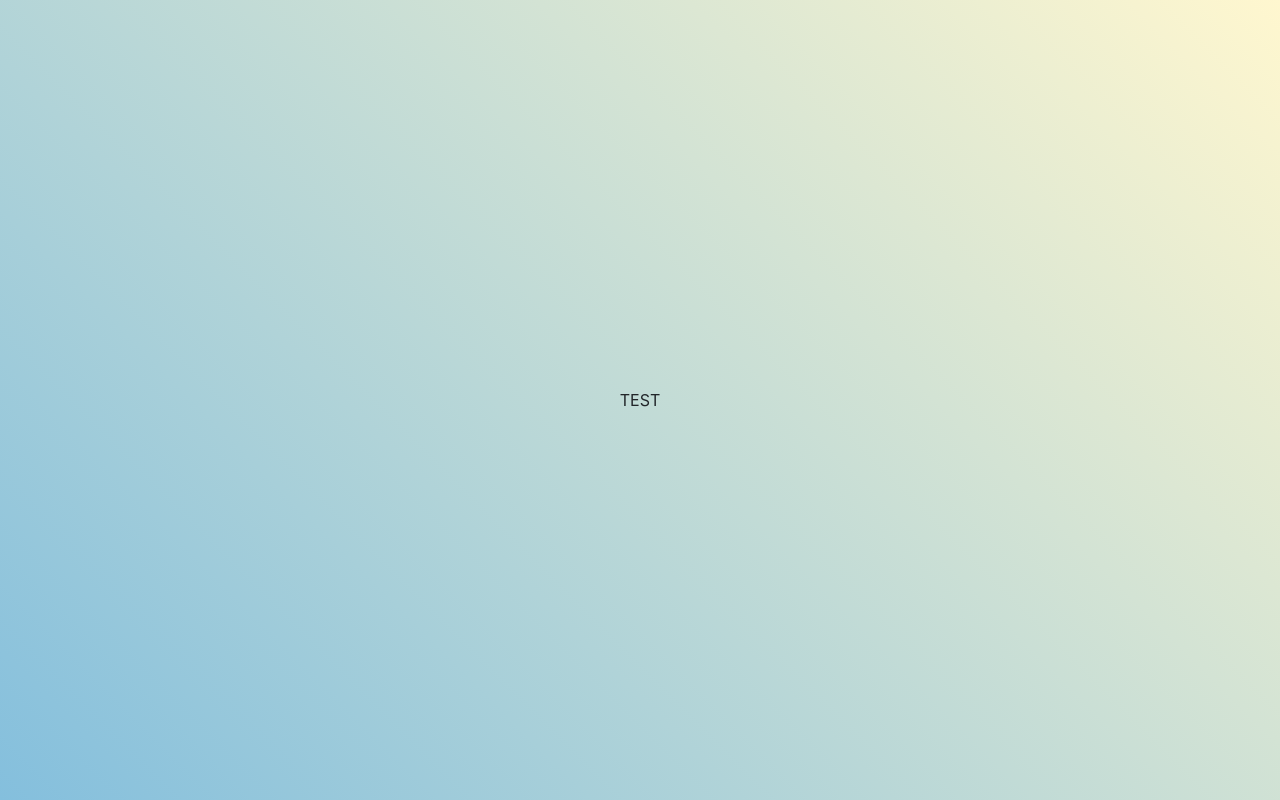
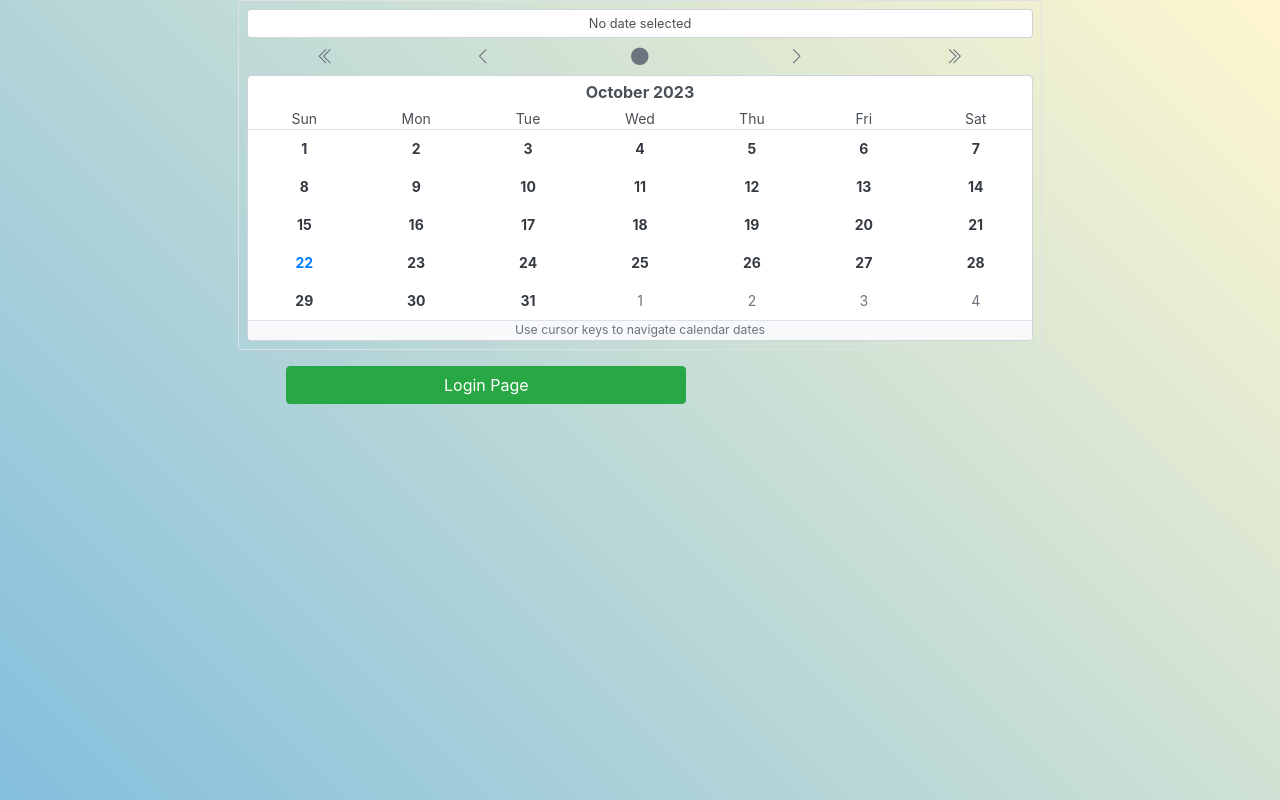
Before and after one commit to Phapaza/project1-IS_HELP_DESK, a Nuxt app: page / in a window 1280 px wide. Built offline with nearby package versions, Linux system fonts and the light colour scheme.

Commit message:
Update index.vue

```diff
--- a/pages/index.vue
+++ b/pages/index.vue
@@ -1,11 +1,31 @@
 <template>
-  <div class="container-fluid bg">
+  <div class="container-fluid">
     <div class="d-flex justify-content-center align-items-center min-vh-100">
-      TEST
+
+      <div class="min-vh-100 col-8" md="auto">
+        <b-calendar class="border rounded p-2" v-model="value" @context="onContext" block locale="en-US"></b-calendar>
+        <b-button class="mt-3 ml-5" type="submit" variant="success" style="width: 400px" href="/login">
+          Login Page
+        </b-button>
+      </div>
     </div>
   </div>
 </template>
-
+<script>
+export default {
+  data() {
+    return {
+      value: "",
+      context: null,
+    };
+  },
+  methods: {
+    onContext(ctx) {
+      this.context = ctx;
+    },
+  },
+};
+</script>
 <style>
 .custom-card {
   max-width: 470px;
@@ -19,7 +39,7 @@
   margin: 0 auto;
 }
 
-.bg {
-  background: linear-gradient(45deg, #84BFDD, #FFF7CF);
+body {
+  background: linear-gradient(45deg, #84bfdd, #fff7cf);
 }
 </style>
```
